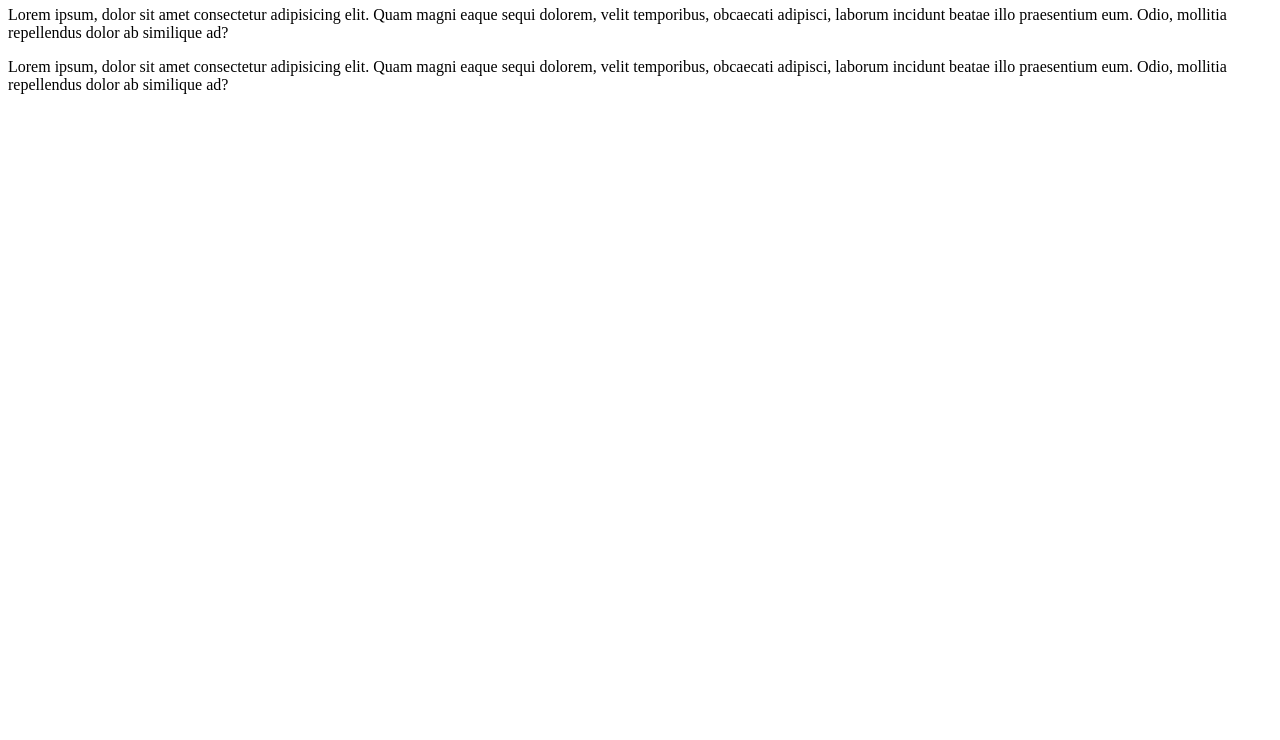
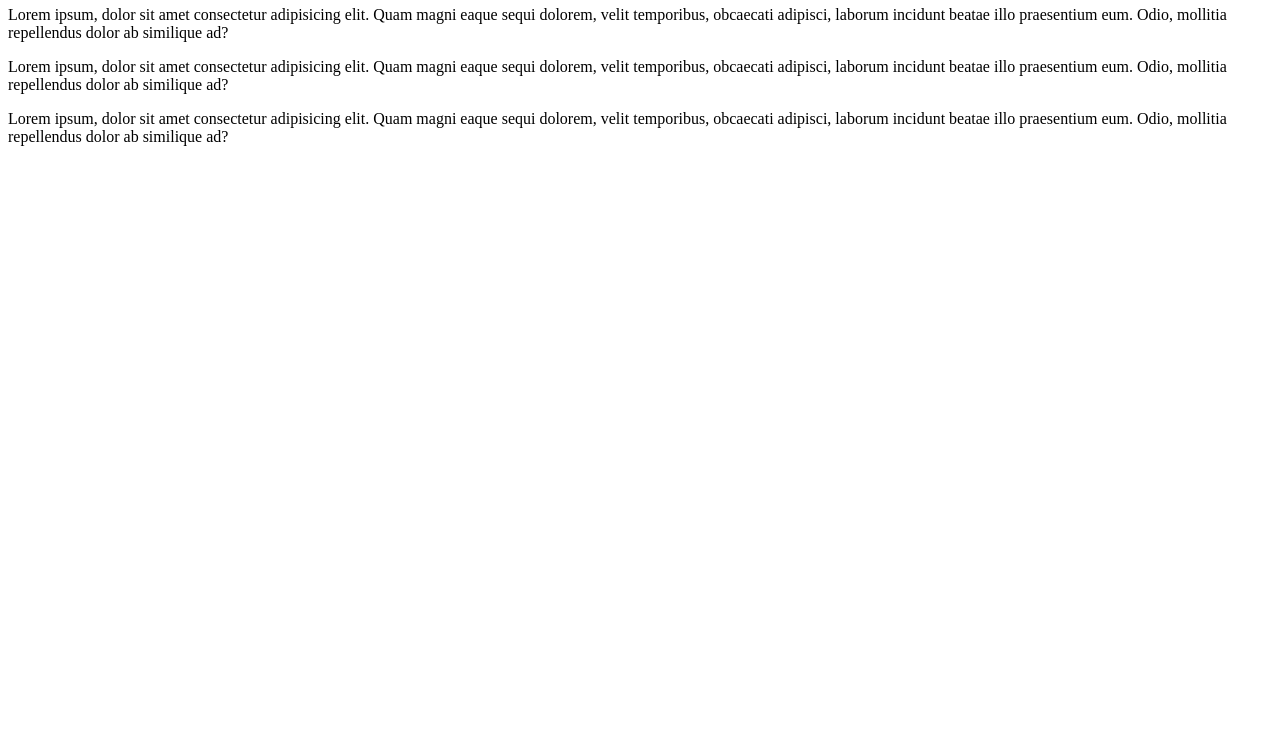
Before and after one commit to JRS296/Test_1, a website: page index.html in a window 1280 px wide. Shown: the part 60-800 px from the top of the page. Drawn offline with Linux system fonts and the light colour scheme.

Commit message:
Fifth Commit

```diff
--- a/index.html
+++ b/index.html
@@ -11,5 +11,10 @@
         Quam magni eaque sequi dolorem, velit temporibus, obcaecati
         adipisci, laborum incidunt beatae illo praesentium eum.
         Odio, mollitia repellendus dolor ab similique ad?</p>
+    <p>Lorem ipsum, dolor sit amet consectetur adipisicing elit.
+        Quam magni eaque sequi dolorem, velit temporibus, obcaecati
+        adipisci, laborum incidunt beatae illo praesentium eum.
+        Odio, mollitia repellendus dolor ab similique ad?</p>
 </body>
+
 </html>
```
Also changed, not shown: package.json (added, +24 -0 lines), 2 other files. Lines whose indentation alone changed are shown as unchanged.
